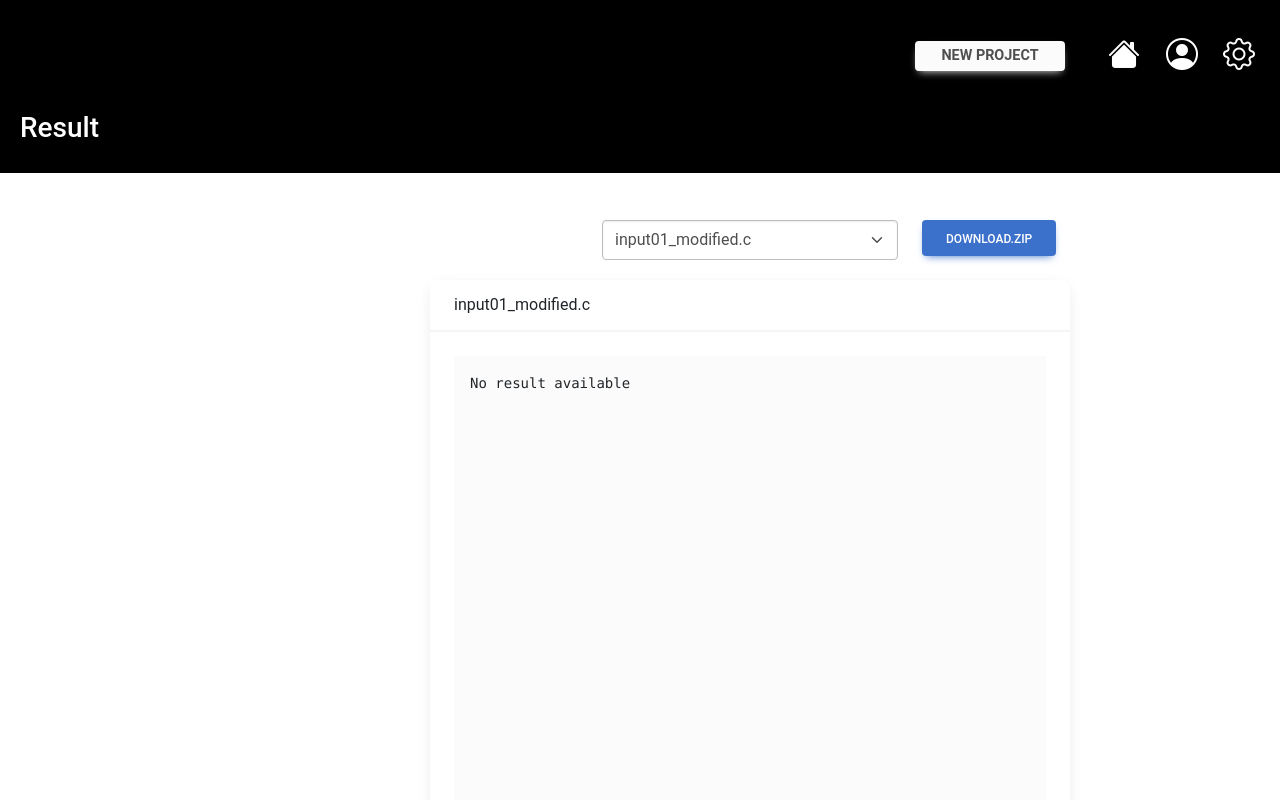
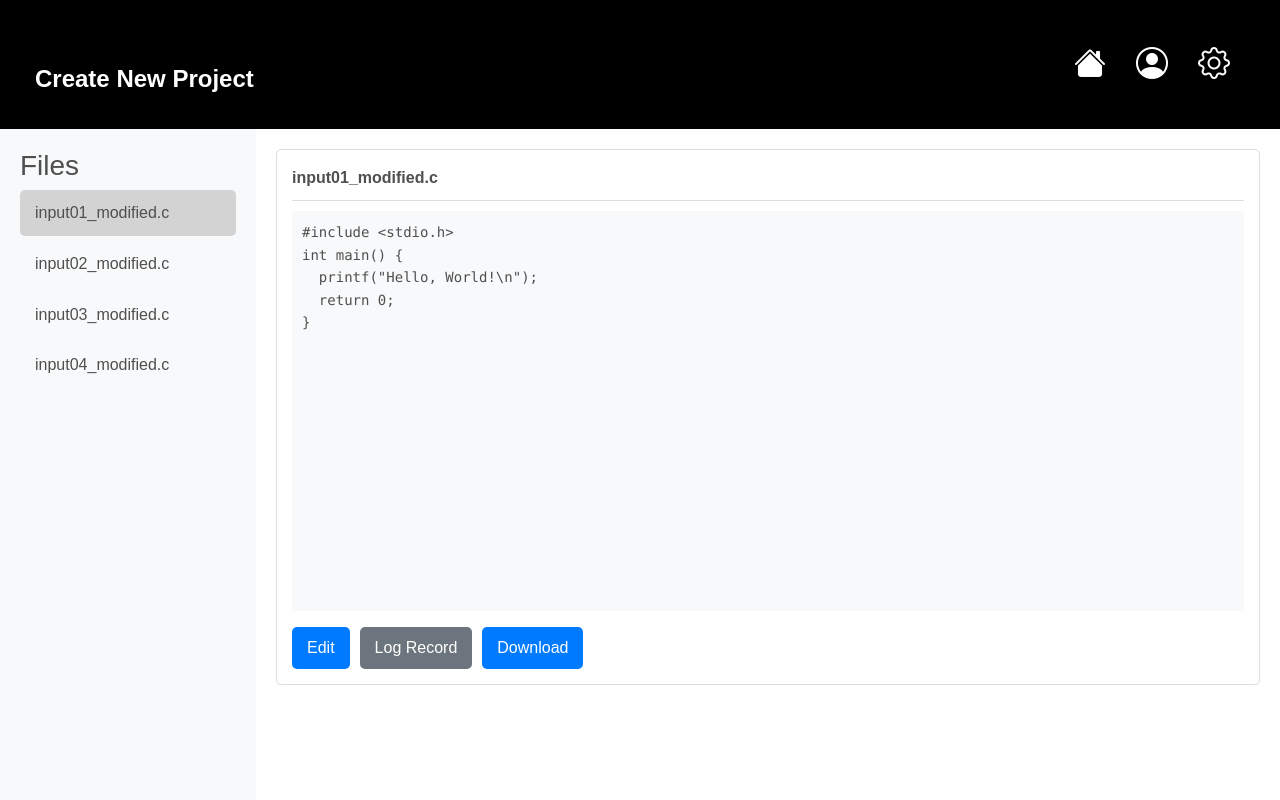
Before and after one commit to sujinjeongg/SSE, a React (Create React App) app in the folder src/main/frontend/: page /result in a window 1280 px wide. Shown: the top 800 px of the page. Built offline with nearby package versions, Linux system fonts and the light colour scheme.

Commit message:
result 프론트엔드 수정

```diff
--- a/src/main/frontend/src/components/result.js
+++ b/src/main/frontend/src/components/result.js
@@ -1,68 +1,171 @@
-import React from 'react';
-import { useLocation } from "react-router-dom";
-import 'bootstrap/dist/css/bootstrap.min.css';
-import 'bootstrap-icons/font/bootstrap-icons.css';
+import React, { useState } from "react";
 
 function Result() {
-    const location = useLocation();
-    const mutationResult = location.state?.mutationResult || "No result available";
+    const [files] = useState([
+        { id: 1, name: "input01_modified.c" },
+        { id: 2, name: "input02_modified.c" },
+        { id: 3, name: "input03_modified.c" },
+        { id: 4, name: "input04_modified.c" },
+    ]);
+    const [selectedFile, setSelectedFile] = useState(files[0]);
+
+    const handleFileSelect = (file) => {
+        setSelectedFile(file);
+    };
+
+    const styles = {
+        container: {
+            display: "flex",
+            flexDirection: "column",
+            height: "100vh",
+            fontFamily: "Arial, sans-serif",
+        },
+        header: {
+            backgroundColor: "#000",
+            color: "white",
+            padding: "35px",
+            display: "flex",
+            alignItems: "center",
+            justifyContent: "space-between",
+        },
+        icon: {
+            fontSize: "2rem",
+            margin: "0 15px",
+            cursor: "pointer",
+        },
+        title: {
+            margin: "30px 0 0 0",
+            fontSize: "1.5rem",
+            fontWeight: "bold",
+        },
+        content: {
+            display: "flex",
+            flex: 1,
+            overflow: "hidden",
+        },
+        sidebar: {
+            width: "20%",
+            backgroundColor: "#f8f9fa",
+            padding: "20px",
+            boxShadow: "2px 0 5px rgba(0, 0, 0, 0.1)",
+            overflowY: "auto",
+        },
+        fileItem: {
+            padding: "10px 15px",
+            margin: "5px 0",
+            borderRadius: "5px",
+            cursor: "pointer",
+        },
+        mainContent: {
+            flex: 1,
+            padding: "20px",
+            backgroundColor: "#fff",
+            overflowY: "auto",
+        },
+        card: {
+            border: "1px solid #ddd",
+            borderRadius: "5px",
+            padding: "15px",
+            marginBottom: "20px",
+        },
+        cardHeader: {
+            fontWeight: "bold",
+            borderBottom: "1px solid #ddd",
+            paddingBottom: "10px",
+            marginBottom: "10px",
+        },
+        button: {
+            marginRight: "10px",
+            padding: "8px 15px",
+            border: "none",
+            borderRadius: "5px",
+            cursor: "pointer",
+        },
+        primaryButton: {
+            backgroundColor: "#007bff",
+            color: "#fff",
+        },
+        secondaryButton: {
+            backgroundColor: "#6c757d",
+            color: "#fff",
+        },
+    };
 
     return (
-        <div style={{position: 'relative'}}>
-            <div className="container-fluid" style={{backgroundColor: '#000', color: 'white', padding: '20px'}}>
-                <div className="d-flex justify-content-end">
-                    <button type="button" className="btn btn-light" style={{
-                        width: '150px',
-                        height: '30px',
-                        fontSize: '0.9rem',
-                        marginRight: '43px',
-                        marginTop: '21px',
-                        paddingTop: '0',
-                        paddingBottom: '0'
-                    }}>
-                        <b>New Project</b>
-                    </button>
-                    <i className="bi bi-house-fill"
-                       style={{fontSize: '2rem', marginRight: '26px', marginTop: '10px'}}></i>
-                    <i className="bi bi-person-circle"
-                       style={{fontSize: '2rem', marginRight: '25px', marginTop: '10px'}}></i>
-                    <i className="bi bi-gear" style={{fontSize: '2rem', marginRight: '5px', marginTop: '10px'}}></i>
+        <div style={styles.container}>
+            {/* 헤더 */}
+            <div style={styles.header}>
+                <div>
+                    <h3 style={styles.title}>Create New Project</h3>
                 </div>
-                <h3 style={{marginTop: '30px'}}>Result</h3>
+                <div>
+                    <i className="bi bi-house-fill" style={styles.icon}></i>
+                    <i className="bi bi-person-circle" style={styles.icon}></i>
+                    <i className="bi bi-gear" style={styles.icon}></i>
+                </div>
             </div>
-            <div className="container-fluid"
-                 style={{position: 'absolute', top: '220px', width: '50%', marginLeft: '590px'}}>
-                <div className="row">
-                    <div className="col">
-                        <select className="form-select" aria-label="Default select example">
-                            <option selected>input01_modified.c</option>
-                            <option value="1">input02_modified.c</option>
-                            <option value="2">input03_modified.c</option>
-                            <option value="3">input04_modified.c</option>
-                        </select>
-                    </div>
-                    <div className="col">
-                        <button className="btn btn-primary" type="submit">Download.zip</button>
+
+            {/* 콘텐츠 */}
+            <div style={styles.content}>
+                {/* 사이드바 */}
+                <div style={styles.sidebar}>
+                    <h3>Files</h3>
+                    {files.map((file) => (
+                        <div
+                            key={file.id}
+                            style={{
+                                ...styles.fileItem,
+                                backgroundColor:
+                                    selectedFile.id === file.id
+                                        ? "#d3d3d3"
+                                        : "transparent",
+                            }}
+                            onClick={() => handleFileSelect(file)}
+                        >
+                            {file.name}
+                        </div>
+                    ))}
+                </div>
+
+                {/* 메인 콘텐츠 */}
+                <div style={styles.mainContent}>
+                    <div style={styles.card}>
+                        <div style={styles.cardHeader}>
+                            {selectedFile.name}
+                        </div>
+                        <div>
+                            <pre
+                                style={{
+                                    backgroundColor: "#f8f9fa",
+                                    padding: "10px",
+                                    height: "400px",
+                                    overflowY: "scroll",
+                                }}
+                            >
+                                <code>
+                                    {`#include <stdio.h>\nint main() {\n  printf("Hello, World!\\n");\n  return 0;\n}`}
+                                </code>
+                            </pre>
+                            <button
+                                style={{ ...styles.button, ...styles.primaryButton }}
+                            >
+                                Edit
+                            </button>
+                            <button
+                                style={{ ...styles.button, ...styles.secondaryButton }}
+                            >
+                                Log Record
+                            </button>
+                            <button
+                                style={{ ...styles.button, ...styles.primaryButton }}
+                            >
+                                Download
+                            </button>
+                        </div>
                     </div>
                 </div>
             </div>
-            <div className="card" style={{position: 'absolute', top: '280px', marginLeft: '430px', width: '50%'}}>
-                <div className="card-header">
-                    input01_modified.c
-                </div>
-                <div className="card-body">
-                    <pre className="bg-light p-3" style={{height: '550px', overflowY: 'auto'}}>
-                        <code>
-                            {mutationResult}
-                        </code>
-                    </pre>
-                    <a href="#" className="btn btn-primary">Edit</a>
-                    <a href="#" className="btn btn-primary">Log Record</a>
-                    <a href="#" className="btn btn-primary" style={{marginLeft: '500px'}}>Download</a>
-                </div>
-            </div>
         </div>
-
     );
 }
 
```
